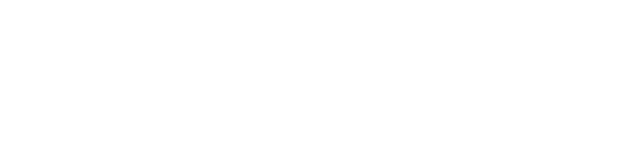
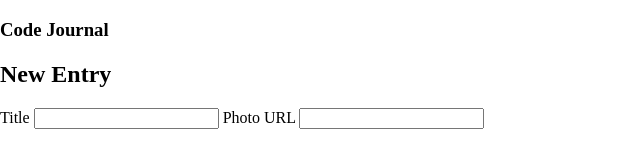
Before and after one commit to Samuel-Cho/code-journal, a website: page index.html in a window 1280 px wide. Shown: the whole page, without its empty margins (0-640 px from the left). Drawn offline with Linux system fonts and the light colour scheme.

Commit message:
Created [div class=code-journal-header] in header section of body. Started creating form element. Added input fields for entry title and photo url in form element. #1

```diff
--- a/index.html
+++ b/index.html
@@ -16,10 +16,29 @@
 </head>
 <body>
   <header>
+    <div class="code-journal-header">
+      <h3>Code Journal</h3>
+    </div>
   </header>
   <main>
     <div data-view="entry-form">
+      <form class="new-entry-form">
+        <h2>New Entry</h2>
+        <div class="url-image">
+          <!-- Image will load here -->
+        </div>
+        <label for="entry-title">Title</label>
+        <input
+          name="title"
+          type="text"
+          id="entry-title">
+        <label for="photo-url">Photo URL</label>
+        <input
+          name="photo"
+          type="url"
+          id="photo-url">
 
+      </form>
     </div>
   </main>
   <script src="js/data.js"></script>
```
